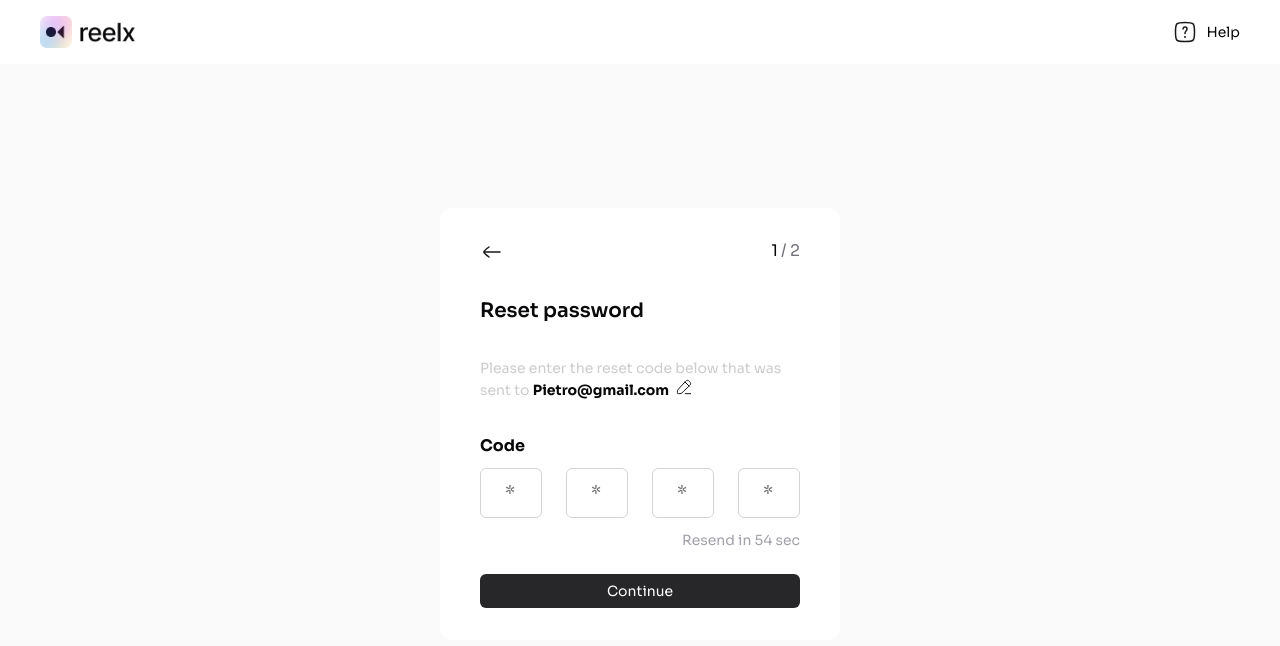
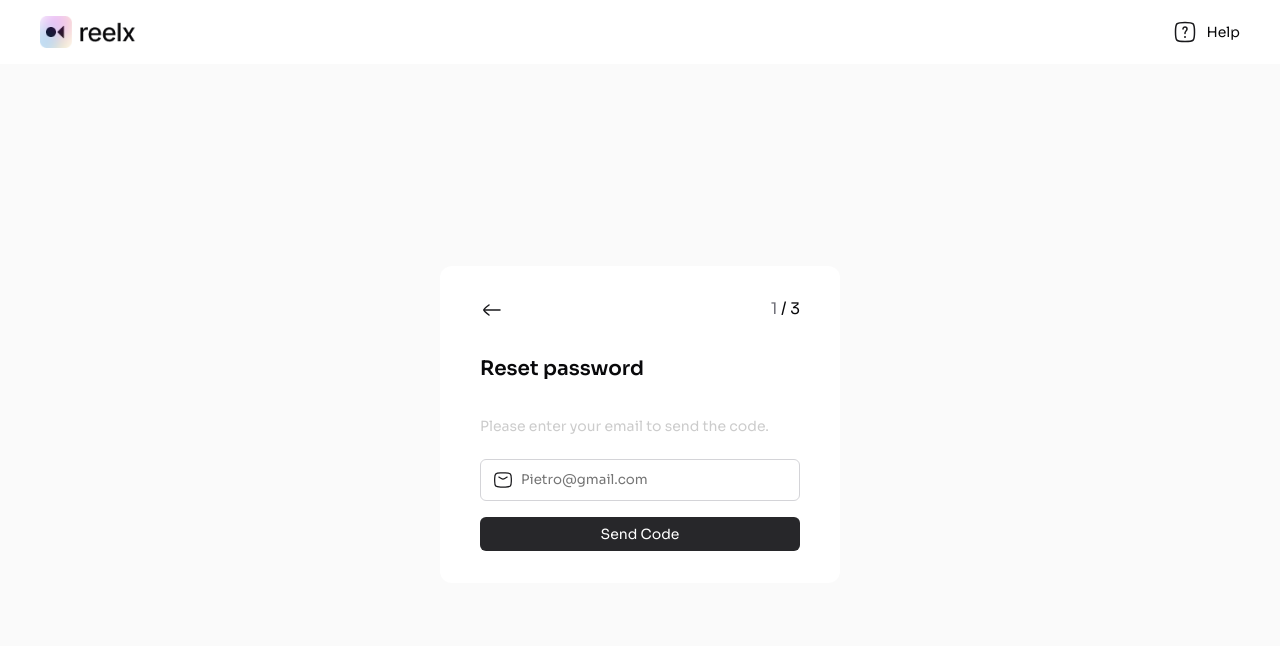
Before and after one commit to Lakshmi-VV/Excrin-ReelX, a React (Vite) app: page /reset-password in a window 1280 px wide. Shown: the top 646 px of the page. Built offline with nearby package versions, Linux system fonts and the light colour scheme.

Commit message:
updated 20/8

```diff
--- a/src/components/icons.jsx
+++ b/src/components/icons.jsx
@@ -1,50 +1,50 @@
 import React from 'react';
 
-const Icon = ({ icon,className, ...props }) => {
+const Icon = ({ icon,className,width,height, ...props }) => {
   switch (icon) {
     case 'mail':
-        return <svg width="20" height="20" viewBox="0 0 20 20" fill="none" xmlns="http://www.w3.org/2000/svg "  className={className} {...props}>
+        return <svg width={props.width||"20"} height={props.height||"20"} viewBox="0 0 20 20" fill="none" xmlns="http://www.w3.org/2000/svg "  className={className} {...props}>
         <path d="M5.83301 7.08301L8.28469 8.53251C9.71401 9.37759 10.2853 9.37759 11.7147 8.53251L14.1663 7.08301" stroke="#18181B" stroke-width="1.25" stroke-linecap="round" stroke-linejoin="round"/>
         <path d="M1.68111 11.2297C1.73559 13.7844 1.76283 15.0617 2.70544 16.0079C3.64804 16.9541 4.95991 16.987 7.58366 17.0529C9.20072 17.0936 10.8019 17.0936 12.419 17.0529C15.0427 16.987 16.3545 16.9541 17.2972 16.0079C18.2398 15.0617 18.267 13.7844 18.3215 11.2297C18.339 10.4083 18.339 9.59183 18.3215 8.77041C18.267 6.2158 18.2398 4.93849 17.2972 3.9923C16.3545 3.04611 15.0427 3.01315 12.419 2.94722C10.8019 2.90659 9.20072 2.90659 7.58365 2.94722C4.95991 3.01313 3.64804 3.04609 2.70543 3.99229C1.76282 4.93848 1.73559 6.21579 1.6811 8.77041C1.66359 9.59183 1.66359 10.4083 1.68111 11.2297Z" stroke="#18181B" stroke-width="1.25" stroke-linejoin="round"/>
         </svg>;
     case 'arrow-left':
-        return <svg width="24" height="24" viewBox="0 0 24 24" fill="none" xmlns="http://www.w3.org/2000/svg" className={className} {...props}>
+        return <svg width={props.width||"24"} height={props.height ||"24"} viewBox="0 0 24 24" fill="none" xmlns="http://www.w3.org/2000/svg" className={className} {...props}>
         <path d="M4 12H20" stroke="#A1A1AA" stroke-width="1.5" stroke-linecap="round" stroke-linejoin="round"/>
         <path d="M8.99996 17C8.99996 17 4.00001 13.3176 4 12C3.99999 10.6824 9 7 9 7" stroke="#A1A1AA" stroke-width="1.5" stroke-linecap="round" stroke-linejoin="round"/>
         </svg>
     case 'checkbox':
-        return <svg width="20" height="20" viewBox="0 0 20 20" fill="none" xmlns="http://www.w3.org/2000/svg" className={className} {...props}>
+        return <svg width={props.width||"20"} height={props.height||"20"} viewBox="0 0 20 20" fill="none" xmlns="http://www.w3.org/2000/svg" className={className} {...props}>
         <path d="M17 1H3C1.89543 1 1 1.89543 1 3V17C1 18.1046 1.89543 19 3 19H17C18.1046 19 19 18.1046 19 17V3C19 1.89543 18.1046 1 17 1Z" fill="#FAFAFA" stroke="#D4D4D8" stroke-width="0.5" stroke-linecap="round" stroke-linejoin="round"/>
         </svg>
     case 'edit':
-        return <svg width="16" height="16" viewBox="0 0 16 16" fill="none" xmlns="http://www.w3.org/2000/svg" className={className} {...props}>
+        return <svg width={props.width||"16"} height={props.height||"16"} viewBox="0 0 16 16" fill="none" xmlns="http://www.w3.org/2000/svg" className={className} {...props}>
         <path d="M9.38214 2.59031C9.87894 2.05206 10.1273 1.78294 10.3913 1.62596C11.0281 1.24718 11.8124 1.2354 12.4599 1.59489C12.7283 1.74388 12.9843 2.00542 13.4963 2.52852C14.0084 3.05161 14.2645 3.31316 14.4103 3.5873C14.7622 4.24876 14.7507 5.04987 14.3799 5.70048C14.2262 5.97012 13.9627 6.22386 13.4359 6.73134L7.16674 12.7695C6.16826 13.7313 5.66901 14.2121 5.04505 14.4558C4.42109 14.6995 3.73514 14.6816 2.36325 14.6457L2.1766 14.6409C1.75895 14.6299 1.55012 14.6245 1.42874 14.4867C1.30734 14.3489 1.32392 14.1362 1.35706 13.7108L1.37506 13.4798C1.46835 12.2823 1.51499 11.6837 1.74882 11.1455C1.98264 10.6073 2.38597 10.1703 3.19263 9.29634L9.38214 2.59031Z" stroke="#A1A1AA" stroke-linejoin="round"/>
         <path d="M8.66699 2.66666L13.3337 7.33332" stroke="#A1A1AA" stroke-linejoin="round"/>
         <path d="M9.33301 14.6667H14.6663" stroke="#A1A1AA" stroke-linecap="round" stroke-linejoin="round"/>
         </svg>
     case 'help-square':
-        return <svg width="24" height="24" viewBox="0 0 24 24" fill="none" xmlns="http://www.w3.org/2000/svg" className={className} {...props}>
+        return <svg width={props.width||"24"} height={props.height||"24"} viewBox="0 0 24 24" fill="none" xmlns="http://www.w3.org/2000/svg" className={className} {...props}>
         <path d="M2.5 12C2.5 7.52166 2.5 5.28249 3.89124 3.89124C5.28249 2.5 7.52166 2.5 12 2.5C16.4783 2.5 18.7175 2.5 20.1088 3.89124C21.5 5.28249 21.5 7.52166 21.5 12C21.5 16.4783 21.5 18.7175 20.1088 20.1088C18.7175 21.5 16.4783 21.5 12 21.5C7.52166 21.5 5.28249 21.5 3.89124 20.1088C2.5 18.7175 2.5 16.4783 2.5 12Z" stroke="#09090B" stroke-width="1.5"/>
         <path d="M10 9C10 7.89543 10.8954 7 12 7C13.1046 7 14 7.89543 14 9C14 9.39815 13.8837 9.76913 13.6831 10.0808C13.0854 11.0097 12 11.8954 12 13V13.5" stroke="#09090B" stroke-width="1.5" stroke-linecap="round"/>
         <path d="M11.9922 17H12.0012" stroke="#09090B" stroke-width="2" stroke-linecap="round" stroke-linejoin="round"/>
         </svg>
     case 'password-eye':
-        return <svg width="20" height="20" viewBox="0 0 20 20" fill="none" xmlns="http://www.w3.org/2000/svg" className={className} {...props}>
+        return <svg width={props.width||"20"} height={props.height||"20"} viewBox="0 0 20 20" fill="none" xmlns="http://www.w3.org/2000/svg" className={className} {...props}>
         <path d="M17.9537 9.20416C18.207 9.55941 18.3337 9.73707 18.3337 9.99999C18.3337 10.2629 18.207 10.4406 17.9537 10.7958C16.8152 12.3922 13.908 15.8333 10.0003 15.8333C6.09264 15.8333 3.18541 12.3922 2.04703 10.7958C1.79367 10.4406 1.66699 10.2629 1.66699 9.99999C1.66699 9.73707 1.79367 9.55941 2.04703 9.20416C3.18541 7.60786 6.09264 4.16666 10.0003 4.16666C13.908 4.16666 16.8152 7.60786 17.9537 9.20416Z" stroke="#18181B"/>
         <path d="M12.5 10C12.5 8.61925 11.3807 7.5 10 7.5C8.61925 7.5 7.5 8.61925 7.5 10C7.5 11.3807 8.61925 12.5 10 12.5C11.3807 12.5 12.5 11.3807 12.5 10Z" stroke="#18181B"/>
         </svg>
     case 'password-lock':
-        return <svg width="20" height="20" viewBox="0 0 20 20" fill="none" xmlns="http://www.w3.org/2000/svg" className={className} {...props}>
+        return <svg width={props.width||"20"} height={props.height||"20"} viewBox="0 0 20 20" fill="none" xmlns="http://www.w3.org/2000/svg" className={className} {...props}>
         <path d="M10 13.3332V11.6666" stroke="#18181B" stroke-width="1.25" stroke-linecap="round" stroke-linejoin="round"/>
         <path d="M4.16699 12.4999C4.16699 9.27823 6.77867 6.66656 10.0003 6.66656C13.222 6.66656 15.8337 9.27823 15.8337 12.4999C15.8337 15.7216 13.222 18.3332 10.0003 18.3332C6.77867 18.3332 4.16699 15.7216 4.16699 12.4999Z" stroke="#18181B" stroke-width="1.25"/>
         <path d="M13.75 7.91656V5.41656C13.75 3.3455 12.0711 1.66656 10 1.66656C7.92893 1.66656 6.25 3.3455 6.25 5.41656V7.91656" stroke="#18181B" stroke-width="1.25" stroke-linecap="round"/>
         </svg>
     case 'tick':
-        return <svg width="8" height="6" viewBox="0 0 8 6" fill="none" xmlns="http://www.w3.org/2000/svg" className={className} {...props}>
+        return <svg width={props.width||"8"} height={props.height||"6"} viewBox="0 0 8 6" fill="none" xmlns="http://www.w3.org/2000/svg" className={className} {...props}>
         <path d="M1 3L3 5L7 1" stroke="#18181B" stroke-width="2" stroke-linecap="round" stroke-linejoin="round"/>
         </svg>
     case 'user':
-        return <svg width="20" height="20" viewBox="0 0 20 20" fill="none" xmlns="http://www.w3.org/2000/svg" className={className} {...props}>
+        return <svg width={props.width||"20"} height={props.height||"20"} viewBox="0 0 20 20" fill="none" xmlns="http://www.w3.org/2000/svg" className={className} {...props}>
         <path d="M2.08301 10.0001C2.08301 6.26815 2.08301 4.40218 3.24237 3.2428C4.40175 2.08343 6.26772 2.08344 9.99967 2.08344C13.7316 2.08344 15.5976 2.08343 16.757 3.2428C17.9163 4.40218 17.9163 6.26815 17.9163 10.0001C17.9163 13.732 17.9163 15.598 16.757 16.7574C15.5976 17.9168 13.7316 17.9168 9.99967 17.9168C6.26772 17.9168 4.40175 17.9168 3.24237 16.7574C2.08301 15.598 2.08301 13.732 2.08301 10.0001Z" stroke="#18181B" stroke-width="1.25"/>
         <path d="M6.25 14.1668C8.19308 12.1316 11.786 12.0358 13.75 14.1668M12.0792 7.91677C12.0792 9.06735 11.1452 10.0001 9.99292 10.0001C8.84075 10.0001 7.90664 9.06735 7.90664 7.91677C7.90664 6.76618 8.84075 5.83344 9.99292 5.83344C11.1452 5.83344 12.0792 6.76618 12.0792 7.91677Z" stroke="#18181B" stroke-width="1.25" stroke-linecap="round"/>
         </svg>
--- a/src/index.css
+++ b/src/index.css
@@ -1,36 +1,36 @@
-:root{
-  --outer-background-color:#FAFAFA;
-  --inner-background-color:white;
-  --title-color:#09090B;
-  --input-border:#D4D4D8;
-  --input-background-color:white;
-  --forgot-pass:#A1A1AA;
-  --pageNum:#09090B;
-  --svg-color:#18181B;
-  --invalid-color:red;
-  --signin-signup:#FAFAFA;
-  --sign-btn:#18181B;
-  --reset-color:#09090B;
+:root {
+  --outer-background-color: #fafafa;
+  --inner-background-color: white;
+  --title-color: #09090b;
+  --input-border: #d4d4d8;
+  --input-background-color: white;
+  --forgot-pass: #a1a1aa;
+  --pageNum: #09090b;
+  --svg-color: #18181b;
+  --invalid-color: red;
+  --signin-signup: #fafafa;
+  --sign-btn: #18181b;
+  --reset-color: #09090b;
 }
 
-.dark-theme{
-  --outer-background-color:#18181B;
-  --inner-background-color:#09090B;
-  --title-color:#FAFAFA;
-  --input-border: #52525B;
-  --input-background-color:#09090B;
-  --forgot-pass:#71717A;
-  --pageNum:#FAFAFA;
-  --svg-color:white;
-  --invalid-color:#FF7373;
-  --signin-signup:#18181B;
-  --sign-btn:#FAFAFA;
-  --reset-color:#FAFAFA;
+.dark-theme {
+  --outer-background-color: #18181b;
+  --inner-background-color: #09090b;
+  --title-color: #fafafa;
+  --input-border: #52525b;
+  --input-background-color: #09090b;
+  --forgot-pass: #71717a;
+  --pageNum: #fafafa;
+  --svg-color: white;
+  --invalid-color: #ff7373;
+  --signin-signup: #18181b;
+  --sign-btn: #fafafa;
+  --reset-color: #fafafa;
 }
- .svg-icon path{
+.svg-icon path {
   stroke: var(--svg-color);
 }
- .sign-btn{
+.sign-btn {
   border-radius: 3px;
   width: 152px;
   height: 32px;
@@ -49,51 +49,49 @@
 .buttonOther {
   font-weight: 400;
 }
-.strength-bars div{
+.strength-bars div {
   height: 5px;
   width: 33%;
   margin: 2px;
   border-radius: 5px;
 }
 .strength-bars div.active {
-  background-color: #27272A;
+  background-color: #27272a;
 }
 .strength-bars div.inactive {
   background-color: lightgray;
 }
-*{
+* {
   padding: 0;
   margin: 0;
   box-sizing: border-box;
-}
-.font{
   font-family: "Sora", sans-serif;
 }
-.header{
-padding:16px 40px ;
+.header {
+  padding: 16px 40px;
   display: flex;
   justify-content: space-between;
   align-items: center;
   background-color: var(--input-background-color);
 }
-.header-help{
+.header-help {
   display: flex;
   align-items: center;
   gap: 10px;
 }
-.help{
+.help {
   font-size: 14px;
   color: var(--title-color);
 }
 
-.signUp-container{
+.signUp-container {
   background-color: var(--outer-background-color);
   height: 90vh;
   display: flex;
   align-items: center;
   justify-content: center;
 }
-.inner-container{
+.inner-container {
   background-color: var(--inner-background-color);
   width: 400px;
   display: flex;
@@ -102,7 +100,7 @@ gap: 32px;
   border-radius: 12px;
   padding: 32px 40px;
 }
-.sign{
+.sign {
   background-color: var(--signin-signup);
   border-radius: 6px;
   padding: 8px;
@@ -112,13 +110,13 @@ display: flex;
   gap: 10px;
 }
 
-.title{
+.title {
   color: var(--title-color);
   font-size: 20px;
   font-weight: 600;
   text-align: center;
 }
-.google{
+.google {
   display: flex;
   padding: 8px 12px;
   gap: 8px;
@@ -128,22 +126,22 @@ border: 1px solid var(--input-border);
   border-radius: 6px;
   justify-content: center;
 }
-.google p{
+.google p {
   font-family: sora;
   font-weight: 400;
   font-size: 14px;
 }
-.border{
+.border {
   background-color: var(--input-border);
   height: 1px;
 }
-.form{
+.form {
   display: flex;
   flex-direction: column;
   gap: 24px;
 }
-.input{
-border:1px solid var(--input-border);
+.input {
+  border: 1px solid var(--input-border);
   border-radius: 6px;
   color: var(--title-color);
   font-size: 14px;
@@ -152,29 +150,29 @@ padding: 10px 12px;
   display: flex;
   gap: 8px;
 }
-input{
+input {
   border: none;
   height: 20px;
   background-color: var(--input-background-color);
   color: var(--title-color);
 }
-input::placeholder{
+input::placeholder {
   font-family: sora;
 }
-input:focus{
+input:focus {
   outline: none;
 }
 
 .invalid-input {
   border: 1px solid red;
 }
-.mail-continue{
+.mail-continue {
   display: flex;
   flex-direction: column;
   gap: 16px;
 }
-.btn{
-background-color: #27272A;
+.btn {
+  background-color: #27272a;
   padding: 8px 24px;
   border: none;
   width: 320px;
@@ -182,63 +180,62 @@ border-radius: 6px;
   font-size: 14px;
   font-weight: 400;
   color: white;
-font-family: sora
 }
-.password{
+.password {
   display: flex;
   flex-direction: column;
   gap: 8px;
 }
-.forgot-pass{
+.forgot-pass {
   font-size: 14px;
   font-weight: 400;
   line-height: 20px;
   text-align: right;
-color:var(--forgot-pass);
+  color: var(--forgot-pass);
 }
-.forgot-pass-link{
+.forgot-pass-link {
   text-decoration: none;
 }
-.pass-input{
+.pass-input {
   display: flex;
   justify-content: space-between;
 }
-.pass-icon-text{
+.pass-icon-text {
   display: flex;
   align-items: center;
   justify-content: center;
   gap: 8px;
 }
-.withpass{
+.withpass {
   display: flex;
   flex-direction: column;
   gap: 34px;
 }
-.tac{
-color: #A1A1AA;
+.tac {
+  color: #a1a1aa;
   font-size: 13px;
   font-weight: 400;
   line-height: 14px;
   text-align: left;
 }
-.span-tac{
+.span-tac {
   color: var(--title-color);
 }
-.checkbox{
+.checkbox {
   display: flex;
   gap: 12px;
   align-items: center;
   justify-content: center;
 }
-.checkbox-icon{
+.checkbox-icon {
   width: 28px;
   height: 24px;
-background-image: url('../src/icons/checkbox.svg');
+  background-image: url("../src/icons/checkbox.svg");
   background-size: cover;
   background-position: center;
   position: relative;
 }
-.check-tick{
+.check-tick {
   position: absolute;
   top: 50%;
   left: 50%;
@@ -246,12 +243,12 @@ transform: translate(-50%, -50%);
   width: 10px;
   height: 10px;
 }
-.invalid{
+.invalid {
   color: var(--invalid-color);
   font-size: 12px;
   text-align: right;
 }
-.mail-invalid{
+.mail-invalid {
   display: flex;
   flex-direction: column;
   gap: 3px;
@@ -260,59 +257,59 @@ gap: 3px;
   display: flex;
   width: 50%;
 }
-.password-strength{
+.password-strength {
   display: flex;
   justify-content: space-between;
   align-items: center;
 }
-.reset-nav{
+.reset-nav {
   display: flex;
   justify-content: space-between;
 }
-.pageNum{
+.pageNum {
   display: flex;
   color: var(--pageNum);
   gap: 3px;
 }
 .page {
   font-weight: normal;
-color: #71717A;
+  color: #71717a;
 }
-.reset-title{
+.reset-title {
   text-align: left;
 }
-.instructions{
+.instructions {
   font-size: 14px;
   color: #ccc;
   line-height: 22px;
 }
-.reset-bold{
+.reset-bold {
   font-weight: bold;
   color: var(--reset-color);
 }
-.reset-edit{
+.reset-edit {
   display: flex;
   gap: 7px;
 }
-.code-section{
+.code-section {
   display: flex;
   flex-direction: column;
   gap: 24px;
 }
-.code-enter{
+.code-enter {
   display: flex;
   flex-direction: column;
   gap: 12px;
 }
-.code-box{
+.code-box {
   display: flex;
   gap: 24px;
 }
-.code-box input{
+.code-box input {
   width: 62px;
   height: 48px;
   border: 1px solid var(--input-border);
   border-radius: 6px;
   padding: 24px;
-font-size:large;
+  font-size: large;
 }
--- a/src/pages/ResetPassword.jsx
+++ b/src/pages/ResetPassword.jsx
@@ -4,55 +4,124 @@ import { useNavigate } from "react-router-dom";
 import Icon from "../components/icons";
 
 function Reset() {
-  const [code, setCode] = useState(["", "", "", ""]);
+  const [resetForm, setResetForm] = useState({
+    email: "",
+    password: "",
+    errors: {
+      email: "",
+      password: "",
+    },
+    validation: {
+      email: new RegExp("^[a-zA-Z0-9._:$!%-]+@[a-zA-Z0-9.-]+\\.[a-zA-Z]{2,}$"),
+      password: new RegExp("^(?=.*?[A-Za-z])(?=.*?[0-9]).{6,}$"),
+    },
+  });
+  const [toggle, setToggle] = useState({
+    password: true,
+  });
+  const [sendCode, setSendCode] = useState({
+    code: ["", "", "", ""],
+    seconds: 59,
+    isCodeComplete: false,
+  });
   const [step, setStep] = useState(1);
   const navigate = useNavigate();
-  const [password, setPassword] = useState("");
-  const [passVisible, setPassVisible] = useState(true);
-  const [seconds, setSeconds] = useState(59);
 
   useEffect(() => {
-    if (seconds > 0) {
+    if (step === 2 && sendCode.seconds > 0) {
       const timer = setInterval(() => {
-        setSeconds((prevSeconds) => prevSeconds - 1);
+        setSendCode((prev) => ({ ...prev, seconds: prev.seconds - 1 }));
       }, 1000);
       return () => clearInterval(timer);
     }
-  }, [seconds]);
+  }, [step, sendCode.seconds]);
+
+  const iconToggle = (type) => {
+    setToggle((prev) => ({ ...prev, [type]: !prev[type] }));
+  };
+
+  const handleValidation = (name, value) => {
+    const errorMessages = {
+      required: `${name} is required.`,
+      invalid_email: "Your email is invalid.",
+      invalid_password:
+        "Password must be at least 6 characters long and contain at least one letter and one number.",
+    };
+    const error =
+      value === ""
+        ? "required"
+        : name === "email" && !resetForm.validation.email.test(value)
+        ? "invalid_email"
+        : name === "password" && !resetForm.validation.password.test(value)
+        ? "invalid_password"
+        : null;
+    setResetForm((prev) => ({
+      ...prev,
+      errors: { ...prev.errors, [name]: errorMessages[error] },
+    }));
+
+    return error === null;
+  };
+
+  const handleInputChange = (e) => {
+    const { name, value } = e.target;
+    setResetForm((prev) => ({
+      ...prev,
+      [name]: value,
+      errors: { ...prev.errors, [name]: null },
+    }));
+  };
 
   const handleChange = (e, index) => {
-    const newCode = [...code];
+    const newCode = [...sendCode.code];
     newCode[index] = e.target.value;
 
     if (e.target.value && index < 3) {
       document.getElementById(`code-${index + 1}`).focus();
     }
+    setSendCode((prev) => ({ ...prev, code: newCode }));
 
-    setCode(newCode);
+    const isCodeComplete = newCode.every((digit) => digit !== "");
+    setSendCode((prev) => ({ ...prev, isCodeComplete }));
   };
 
-  const handleContinue = () => {
-    if (step === 1) {
-      setStep(2);
+  const handleContinue = (e) => {
+    e.preventDefault();
+    let iSValid = true;
+    const formFields = step === 3 ? ["password"] : ["email"];
+    formFields.forEach((field) => {
+      if (!handleValidation(field, resetForm[field])) {
+        iSValid = false;
+      } else {
+        iSValid = true;
+      }
+    });
+    if (iSValid) {
+      if (step === 1) {
+        setStep(2);
+      }
+    }
+    if (step === 2) {
+      setStep(3);
     }
   };
 
   const handleBack = () => {
     if (step === 1) {
       navigate("/signin", { state: { showPasswordSection: true } });
-    } else {
-      setStep(step - 1);
+    } else if (step === 2) {
+      setStep(1);
+    } else if (step === 3) {
+      setStep(2);
     }
   };
 
-  const handlePasswordChange = (e) => {
-    const newPassword = e.target.value;
-    setPassword(newPassword);
-    setPwdError(!validPassword.test(newPassword));
-  };
-
-  const eyeToggle = () => {
-    setPassVisible(!passVisible);
+  const pageNumber = (step) => {
+    const totalPages = 3;
+    return {
+      step: `${step}`,
+      totalPages: `${totalPages}`,
+    };
   };
   return (
     <>
@@ -66,8 +135,10 @@ function Reset() {
                 onClick={handleBack}
               />
               <div className="pageNum">
-                <p>{step}</p>
-                <p className="page">/ 2</p>
+                <p>
+                  <span className="page">{pageNumber(step).step}</span> /{" "}
+                  {pageNumber(step).totalPages}
+                </p>
               </div>
             </div>
 
@@ -77,22 +148,42 @@ function Reset() {
                   <p>Reset password</p>
                 </div>
                 <div className="instructions">
-                  <p>Please enter the reset code below that was</p>
-                  <div className="reset-edit">
-                    <p>
-                      {" "}
-                      sent to{" "}
-                      <span className="reset-bold">Pietro@gmail.com </span>
-                    </p>
-                    <Icon icon="edit" className="svg-icon" />
+                  <p>Please enter your email to send the code.</p>
+                  <br />
+                  <div className="mail-continue">
+                    <div className="mail-invalid">
+                      <div
+                        className={`input ${
+                          resetForm.errors.email ? "invalid-input" : ""
+                        }`}
+                      >
+                        <Icon className="svg-icon" icon="mail" />
+                        <input
+                          type="text"
+                          placeholder="Pietro@gmail.com"
+                          name="email"
+                          value={resetForm.email}
+                          onChange={handleInputChange}
+                        />
+                      </div>
+                      {resetForm.errors.email && (
+                        <p className="invalid">{resetForm.errors.email}</p>
+                      )}
+                    </div>
+                    <button className="btn" onClick={handleContinue}>
+                      Send Code
+                    </button>
                   </div>
                 </div>
-
+              </>
+            ) : step === 2 ? (
+              <>
                 <div className="code-section">
                   <div className="code-enter">
                     <p className="reset-bold">Code</p>
+                    <p className="instructions">Enter the code</p>
                     <div className="code-box">
-                      {code.map((digit, index) => (
+                      {sendCode.code.map((digit, index) => (
                         <input
                           key={index}
                           id={`code-${index}`}
@@ -105,9 +196,15 @@ function Reset() {
                         />
                       ))}
                     </div>
-                    <p className="forgot-pass">Resend in {seconds} sec</p>
+                    <p className="forgot-pass">
+                      Resend in {sendCode.seconds} sec
+                    </p>
                   </div>
-                  <button className="btn" onClick={handleContinue}>
+                  <button
+                    className="btn"
+                    onClick={handleContinue}
+                    disabled={!sendCode.isCodeComplete}
+                  >
                     Continue
                   </button>
                 </div>
@@ -118,24 +215,34 @@ function Reset() {
                   <p>Reset Password</p>
                 </div>
                 <div className="password">
-                  <div className="input pass-input">
+                  <div
+                    className={`input ${
+                      resetForm.errors.password ? "invalid-input" : ""
+                    } pass-input`}
+                  >
                     <div className="pass-icon-text">
                       <Icon icon="password-lock" className="svg-icon" />
                       <input
-                        type={passVisible ? "text" : "password"}
+                        type={toggle.password ? "text" : "password"}
                         placeholder="Password"
-                        value={password}
-                        onChange={handlePasswordChange}
+                        name="password"
+                        value={resetForm.password}
+                        onChange={handleInputChange}
                       />
                     </div>
                     <Icon
                       icon="password-eye"
                       className="svg-icon"
-                      onClick={eyeToggle}
+                      onClick={() => iconToggle("password")}
                     />
                   </div>
+                  {resetForm.errors.password && (
+                    <p className="invalid">{resetForm.errors.password}</p>
+                  )}
                 </div>
-                <button className="btn">Updated password</button>
+                <button className="btn" onClick={handleContinue}>
+                  Updated password
+                </button>
               </>
             )}
           </div>
```
Also changed, not shown: src/pages/ResetPassword copy.jsx (added, +174 -0 lines), src/pages/SignIn.jsx (+7 -5 lines), src/pages/SignUp.jsx (+6 -6 lines). Lines whose indentation alone changed are shown as unchanged.
